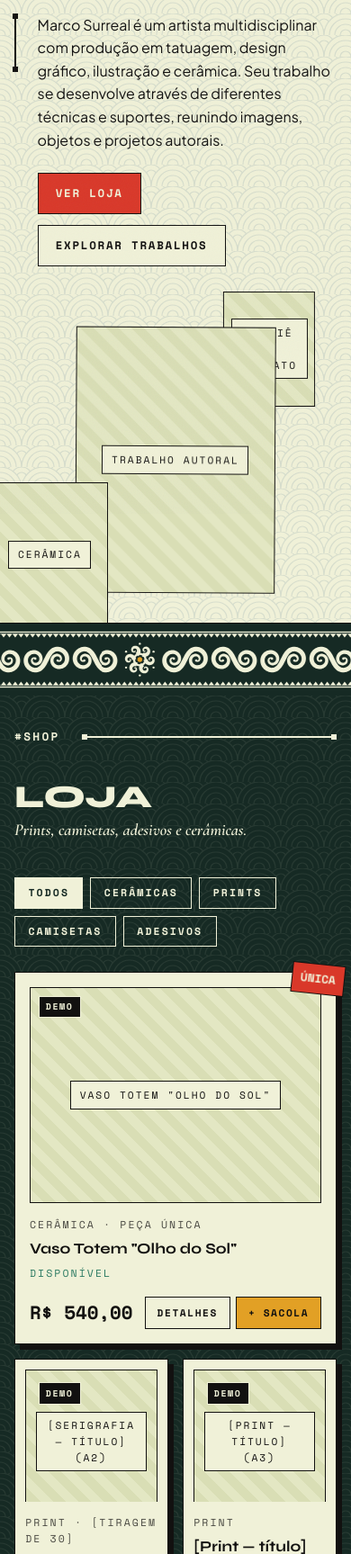
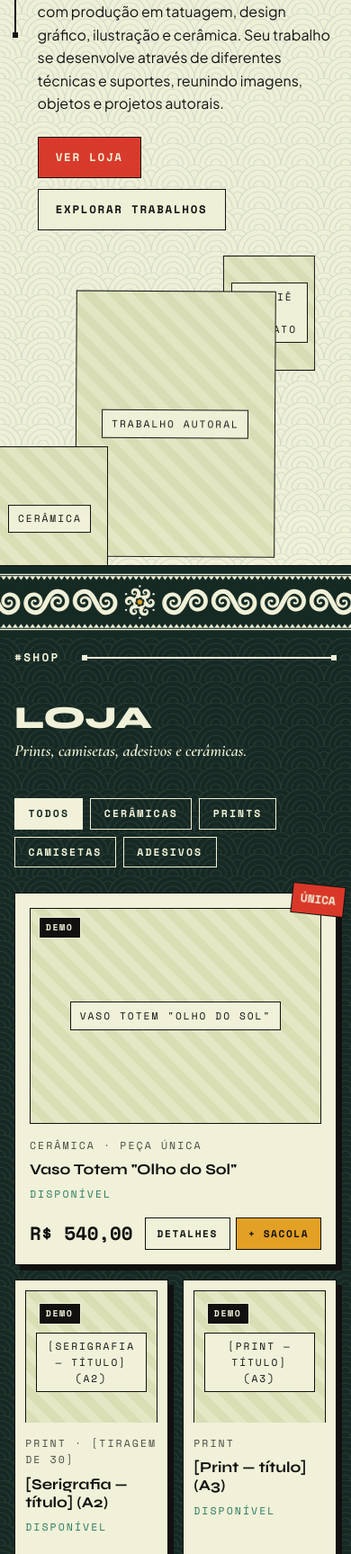
Before and after one commit to Marco-Surreal/Portf-lio, a plain HTML site: page index.html in a window 390 px wide. Shown: the part 273-2000 px from the top of the page at 90% size. Drawn offline with nearby package versions, Linux system fonts and the light colour scheme.

Commit message:
Espaço igual e menor junto às faixas, título do topo menor e fundos escuros em verde

```diff
--- a/assets/css/style.css
+++ b/assets/css/style.css
@@ -66,13 +66,13 @@ button { font: inherit; color: inherit; cursor: pointer; }
 /* ---------- Ritmo claro / escuro ----------
    Uma seção com .theme-dark inverte a paleta: o que era tinta vira papel e vice-versa.
    Como quase tudo no site usa as variáveis abaixo, bordas, textos, placeholders e botões
-   invertem sozinhos. Ordem: Hero claro → Manifesto escuro → Portfólio claro →
-   Loja escura (verde) → Agendamento claro → Rodapé escuro. */
+   invertem sozinhos. Todo fundo escuro usa o mesmo verde da Loja (--bg-forest).
+   Ordem: Hero claro → Loja verde → Trabalhos claro → Flashes verde → Contato claro → Rodapé verde. */
 .theme-dark {
-  --bg-cotton: #121110;
+  --bg-cotton: #162A24;                        /* mesmo verde escuro da Loja */
   --ink-sumi: #F0F1D8;
-  --bg-cream: #1D1C19;
-  --ph-stripe: #272621;
+  --bg-cream: #1E352E;
+  --ph-stripe: #24403A;
   --shadow-ink: rgba(226, 160, 37, 0.9);       /* no escuro a sombra vira ouro ocre */
   --border: 1.5px solid #F0F1D8;               /* precisa ser redeclarada: var() já foi resolvida no :root */
   background: var(--bg-cotton); color: var(--ink-sumi);
@@ -152,7 +152,7 @@ body.nav-dark .nav-links a.is-shop { color: var(--accent-ochre); }
 @keyframes bump { 50% { transform: scale(1.12); } }
 
 /* A barra do topo acompanha a seção que está passando por baixo dela */
-body.nav-dark .navbar { background: #121110; color: #F0F1D8; border-color: rgba(240, 241, 216, 0.3); }
+body.nav-dark .navbar { background: var(--bg-forest); color: #F0F1D8; border-color: rgba(240, 241, 216, 0.3); }
 body.nav-dark .nav-btn--bag { border-color: #F0F1D8; }
 
 /* Celular e tablet estreito: logo e sacola em cima, links numa segunda linha que desliza para o lado */
@@ -179,7 +179,7 @@ body.nav-dark .nav-btn--bag { border-color: #F0F1D8; }
 .hero-title {
   grid-column: 1 / -1; grid-row: 1; align-self: center; z-index: 1; margin: 0;
   font-family: var(--font-display); font-weight: 900; text-transform: uppercase;
-  font-size: clamp(3rem, 13vw, 13rem); line-height: 0.88; letter-spacing: -0.01em;
+  font-size: clamp(2.4rem, min(8vw, 14vh), 8rem); line-height: 0.88; letter-spacing: -0.01em;
 }
 /* Alien "Animate On Load": cada palavra gira 90° no eixo Y e sobe 45px (1200ms outExpo, +100ms entre elas) */
 .hero-line { display: block; perspective: 1500px; }
@@ -249,13 +249,13 @@ body.nav-dark .nav-btn--bag { border-color: #F0F1D8; }
 .ornament-band--terung { --ratio: calc(337 / 120); --ornament: url("../img/ornamento-terung.svg"); }
 .ornament-band--terung .ornament-track { animation-duration: 10s; }
 .ornament-band--forest { --ornament: url("../img/ornamento-espiral-claro.svg"); background: var(--bg-forest); border-bottom: none; }
-.ornament-band--dark { --ornament: url("../img/ornamento-espiral-claro.svg"); background: #121110; border-bottom: none; }
+.ornament-band--dark { --ornament: url("../img/ornamento-espiral-claro.svg"); background: var(--bg-forest); border-bottom: none; }
 @keyframes ornament {
   to { transform: translate3d(calc(-1 * var(--h) * var(--ratio)), 0, 0); }
 }
-/* A faixa já separa as seções: as seções vizinhas não precisam do respiro grande (6rem) */
-.ornament-band + section { padding-top: 3rem; }
-section:has(+ .ornament-band) { padding-bottom: 3rem; }
+/* A faixa já separa as seções: o espaço entre a faixa e o conteúdo é o mesmo em cima e embaixo */
+.ornament-band + section { padding-top: 0.75rem; }
+section:has(+ .ornament-band) { padding-bottom: 0.75rem; }
 
 /* Faixa de texto em movimento: usada só no "VER FICHA TÉCNICA" dos cards */
 .marquee-track { display: flex; width: max-content; animation: marquee 28s linear infinite; }
@@ -417,7 +417,7 @@ input:focus, select:focus, textarea:focus { outline: none; box-shadow: 4px 4px 0
 .form-status.err { color: var(--accent-vermilion); }
 
 /* ---------- [10] Footer ---------- */
-.footer { background: var(--ink-sumi); color: var(--bg-cotton); padding: 4rem var(--pad) 2rem; }
+.footer { background: var(--bg-forest); color: var(--bg-cotton); padding: 0.75rem var(--pad) 2rem; } /* em cima: mesmo espaço das outras faixas */
 .footer-grid { display: grid; grid-template-columns: 2fr 1fr 1fr; gap: 2rem; padding-bottom: 3rem; border-bottom: 1.5px solid rgba(240, 241, 216, 0.3); }
 .footer-roles { margin-top: 1rem; opacity: 0.7; }
 .footer-big { font-family: var(--font-display); font-weight: 900; font-size: clamp(1.8rem, 5vw, 4rem); margin: 0.5rem 0 0; line-height: 1; }
@@ -532,8 +532,6 @@ input:focus, select:focus, textarea:focus { outline: none; box-shadow: 4px 4px 0
   .product--feature { grid-row: span 1; }
   .product--feature .product-media { min-height: 240px; }
   .vitrine .product:not(.product--feature) { padding: 0.7rem; }
-  .ornament-band + section { padding-top: 2.25rem; }
-  section:has(+ .ornament-band) { padding-bottom: 2.25rem; }
   .contact-form { grid-template-columns: 1fr; }
   .modal-panel { grid-template-columns: 1fr; }
   .modal-media { min-height: 260px; border-right: 0; border-bottom: var(--border); }
```
